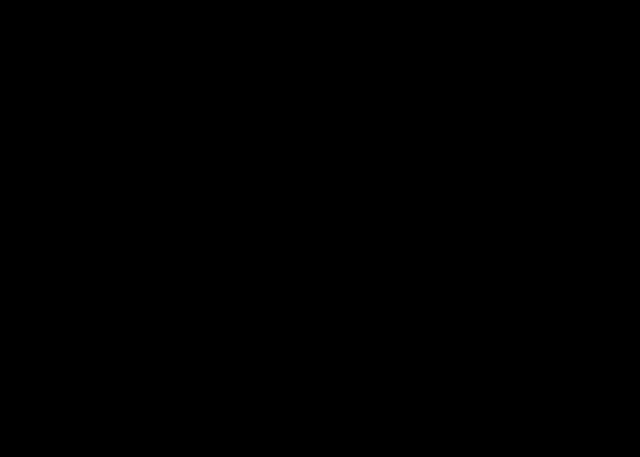
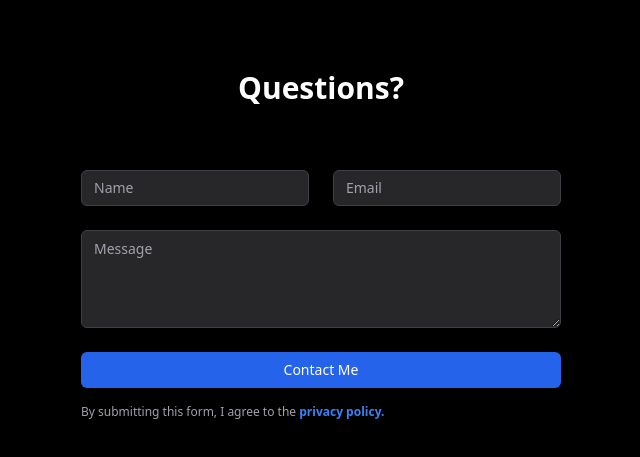
Before and after one commit to crsvalle/personal-portfolio, a Next.js app: page / in a window 1280 px wide. Shown: the part 2075-2532 px from the top of the page, without its empty margins (319-959 px from the left). Before the commit the page ends 2345 px from the top, so only its background shows below. Built offline with nearby package versions, Linux system fonts and the light colour scheme; no server answers; a web font is replaced by a local one.

Commit message:
added a contact me via email form

```diff
--- a/app/page.js
+++ b/app/page.js
@@ -1,6 +1,8 @@
-import AboutMe from "../components/AboutMe";
-import Skills from "../components/Skills";
-import RecentProjects from "@/recent-projects";
+import ContactForm from "@/components/contact-form";
+import AboutMe from "@/components/AboutMe";
+import Skills from "@/components/Skills";
+import RecentProjects from "@/components/Recent-projects";
+
 
 export default function Home() {
   return (
@@ -9,6 +11,7 @@ export default function Home() {
         <AboutMe />
         <RecentProjects />
         <Skills />
+        <ContactForm />
       </div>
     </main>
   );
--- a/components/Skills.js
+++ b/components/Skills.js
@@ -11,7 +11,7 @@ const Skills = () => {
   return (
     <section
       id="skills"
-      className="flex flex-col items-center justify-center gap-3 h-full relative overflow-hidden pb-80 py-20"
+      className="flex flex-col items-center justify-center gap-3 h-full relative overflow-hidden  py-20"
       style={{ transform: "scale(0.9" }}
     >
       <SkillText />
--- /dev/null
+++ b/components/contact-form.js
@@ -0,0 +1,127 @@
+'use client'
+
+import { toast } from 'sonner'
+import { useForm } from 'react-hook-form'
+import { zodResolver } from '@hookform/resolvers/zod'
+import { ContactFormSchema } from '@/lib/schemas'
+import { Button } from '@/components/ui/button'
+import { Input } from '@/components/ui/input'
+import { Textarea } from '@/components/ui/textarea'
+import { sendEmail } from '@/lib/actions'
+import Link from 'next/link'
+
+export default function ContactForm() {
+  const {
+    register,
+    handleSubmit,
+    reset,
+    formState: { errors, isSubmitting }
+  } = useForm({
+    resolver: zodResolver(ContactFormSchema),
+    defaultValues: {
+      name: '',
+      email: '',
+      message: ''
+    }
+  })
+
+  const processForm = async (data) => {
+    const result = await sendEmail(data)
+
+    if (result?.error) {
+      toast.error('An error occurred! Please try again.')
+      return
+    }
+
+    toast.success('Message sent successfully!')
+    reset()
+  }
+
+  return (
+    <section className='relative isolate bg-black text-white' id="contact">
+      <svg
+        className='absolute inset-0 -z-10 h-full w-full stroke-zinc-700 opacity-25 [mask-image:radial-gradient(100%_100%_at_top_right,white,transparent)] dark:stroke-zinc-700'
+        aria-hidden='true'
+      >
+        {/* SVG Content */}
+      </svg>
+
+      <div className='relative mb-12'>
+        <h2 className="text-3xl font-bold text-center mb-6">Questions?</h2>
+
+        <form
+          onSubmit={handleSubmit(processForm)}
+          className='mt-16 lg:flex-auto'
+          noValidate
+        >
+          <div className='grid grid-cols-1 gap-6 sm:grid-cols-2 '>
+            <div>
+              <Input
+                id='name'
+                type='text'
+                placeholder='Name'
+                autoComplete='given-name'
+                className='bg-zinc-800 text-white placeholder-zinc-400 border border-zinc-700 focus:ring-2 focus:ring-blue-500'
+                {...register('name')}
+              />
+
+              {errors.name?.message && (
+                <p className='ml-1 mt-2 text-sm text-rose-400'>
+                  {errors.name.message}
+                </p>
+              )}
+            </div>
+
+            <div>
+              <Input
+                type='email'
+                id='email'
+                autoComplete='email'
+                placeholder='Email'
+                className='bg-zinc-800 text-white placeholder-zinc-400 border border-zinc-700 focus:ring-2 focus:ring-blue-500'
+                {...register('email')}
+              />
+
+              {errors.email?.message && (
+                <p className='ml-1 mt-2 text-sm text-rose-400'>
+                  {errors.email.message}
+                </p>
+              )}
+            </div>
+
+            <div className='sm:col-span-2'>
+              <Textarea
+                rows={4}
+                placeholder='Message'
+                className='bg-zinc-800 text-white placeholder-zinc-400 border border-zinc-700 focus:ring-2 focus:ring-blue-500'
+                {...register('message')}
+              />
+
+              {errors.message?.message && (
+                <p className='ml-1 mt-2 text-sm text-rose-400'>
+                  {errors.message.message}
+                </p>
+              )}
+            </div>
+          </div>
+          <div className='mt-6'>
+            <Button
+              type='submit'
+              disabled={isSubmitting}
+              className='w-full disabled:opacity-50 bg-blue-600 hover:bg-blue-700 text-white'
+            >
+              {isSubmitting ? 'Submitting...' : 'Contact Me'}
+            </Button>
+          </div>
+          <p className='mt-4 text-xs text-zinc-400'>
+            By submitting this form, I agree to the{' '}
+            <Link href='/privacy' className='font-bold text-blue-500'>
+              privacy&nbsp;policy.
+            </Link>
+          </p>
+        </form>
+      </div>
+    </section>
+
+  )
+}
--- /dev/null
+++ b/components/ui/button.js
@@ -0,0 +1,51 @@
+import * as React from "react";
+import { Slot } from "@radix-ui/react-slot";
+import { cva } from "class-variance-authority";
+import { cn } from "@/lib/utils";
+
+const buttonVariants = cva(
+  "inline-flex items-center justify-center whitespace-nowrap rounded-md text-sm font-medium transition-colors focus-visible:outline-none focus-visible:ring-1 focus-visible:ring-ring disabled:pointer-events-none disabled:opacity-50",
+  {
+    variants: {
+      variant: {
+        default:
+          "bg-primary text-primary-foreground shadow hover:bg-primary/90",
+        destructive:
+          "bg-destructive text-destructive-foreground shadow-sm hover:bg-destructive/90",
+        outline:
+          "border border-input bg-background shadow-sm hover:bg-accent hover:text-accent-foreground",
+        secondary:
+          "bg-secondary text-secondary-foreground shadow-sm hover:bg-secondary/80",
+        ghost: "hover:bg-accent hover:text-accent-foreground",
+        link: "text-primary underline-offset-4 hover:underline",
+      },
+      size: {
+        default: "h-9 px-4 py-2",
+        sm: "h-8 rounded-md px-3 text-xs",
+        lg: "h-10 rounded-md px-8",
+        icon: "h-9 w-9",
+      },
+    },
+    defaultVariants: {
+      variant: "default",
+      size: "default",
+    },
+  }
+);
+
+const Button = React.forwardRef(
+  ({ className, variant, size, asChild = false, ...props }, ref) => {
+    const Comp = asChild ? Slot : "button";
+    return (
+      <Comp
+        className={cn(buttonVariants({ variant, size, className }))}
+        ref={ref}
+        {...props}
+      />
+    );
+  }
+);
+
+Button.displayName = "Button";
+
+export { Button, buttonVariants };
--- /dev/null
+++ b/components/ui/input.js
@@ -0,0 +1,21 @@
+import * as React from "react"
+import { cn } from "@/lib/utils"
+
+const Input = React.forwardRef(
+  ({ className, type, ...props }, ref) => {
+    return (
+      <input
+        type={type}
+        className={cn(
+          "flex h-9 w-full rounded-md border border-input bg-transparent px-3 py-1 text-sm shadow-sm transition-colors file:border-0 file:bg-transparent file:text-sm file:font-medium placeholder:text-muted-foreground focus-visible:outline-none focus-visible:ring-1 focus-visible:ring-ring disabled:cursor-not-allowed disabled:opacity-50",
+          className
+        )}
+        ref={ref}
+        {...props}
+      />
+    )
+  }
+)
+Input.displayName = "Input"
+
+export { Input }
--- /dev/null
+++ b/components/ui/textarea.js
@@ -0,0 +1,20 @@
+import * as React from "react"
+import { cn } from "@/lib/utils"
+
+const Textarea = React.forwardRef(
+  ({ className, ...props }, ref) => {
+    return (
+      <textarea
+        className={cn(
+          "flex min-h-[60px] w-full rounded-md border border-input bg-transparent px-3 py-2 text-sm shadow-sm placeholder:text-muted-foreground focus-visible:outline-none focus-visible:ring-1 focus-visible:ring-ring disabled:cursor-not-allowed disabled:opacity-50",
+          className
+        )}
+        ref={ref}
+        {...props}
+      />
+    )
+  }
+)
+Textarea.displayName = "Textarea"
+
+export { Textarea }
--- a/jsconfig.json
+++ b/jsconfig.json
@@ -2,7 +2,9 @@
   "compilerOptions": {
     "baseUrl": ".",
     "paths": {
-      "@/*": ["components/*"],
+      "@/*": ["*"],
+      "@components/*": ["components/*"],
+      "@lib/*": ["lib/*"],
       "@constants/*": ["constants/*"],
       "@utils/*": ["utils/*"]
     }
--- /dev/null
+++ b/lib/actions.js
@@ -0,0 +1,35 @@
+'use server'
+
+import { Resend } from 'resend'
+import { ContactFormSchema } from '@/lib/schemas'
+import ContactFormEmail from '@/emails/contact-form-email'
+
+const resend = new Resend(process.env.RESEND_API_KEY)
+
+export async function sendEmail(data) {
+  const result = ContactFormSchema.safeParse(data)
+
+  if (result.error) {
+    return { error: result.error.format() }
+  }
+
+  try {
+    const { name, email, message } = result.data
+    const { data, error } = await resend.emails.send({
+      from: '@gmail.com',
+      to: [email],
+      cc: ['@gmail.com'],
+      subject: 'Contact form submission',
+      text: `Name: ${name}\nEmail: ${email}\nMessage: ${message}`,
+      react: ContactFormEmail({ name, email, message })
+    })
+
+    if (!data || error) {
+      throw new Error('Failed to send email')
+    }
+
+    return { success: true }
+  } catch (error) {
+    return { error }
+  }
+}
--- /dev/null
+++ b/lib/schemas.js
@@ -0,0 +1,19 @@
+const { z } = require('zod');
+
+const ContactFormSchema = z.object({
+  name: z
+    .string()
+    .min(1, { message: 'Name is required.' })
+    .min(2, { message: 'Must be at least 2 characters.' }),
+  email: z
+    .string()
+    .min(1, { message: 'Email is required.' })
+    .email('Invalid email.'),
+  message: z.string().min(1, { message: 'Message is required.' })
+});
+
+const NewsletterFormSchema = z.object({
+  email: z.string().email('Invalid email.')
+});
+
+module.exports = { ContactFormSchema, NewsletterFormSchema };
--- /dev/null
+++ b/lib/utils.js
@@ -0,0 +1,14 @@
+import { clsx } from 'clsx'
+import { twMerge } from 'tailwind-merge'
+
+export function cn(...inputs) {
+  return twMerge(clsx(inputs))
+}
+
+export function formatDate(date) {
+  return new Date(date).toLocaleDateString('en-US', {
+    day: 'numeric',
+    month: 'long',
+    year: 'numeric'
+  })
+}
```
Also changed, not shown: package.json (+10 -2 lines), utils/send-email.js (deleted), 1 other file (tests, documents, lock files or other folders).
